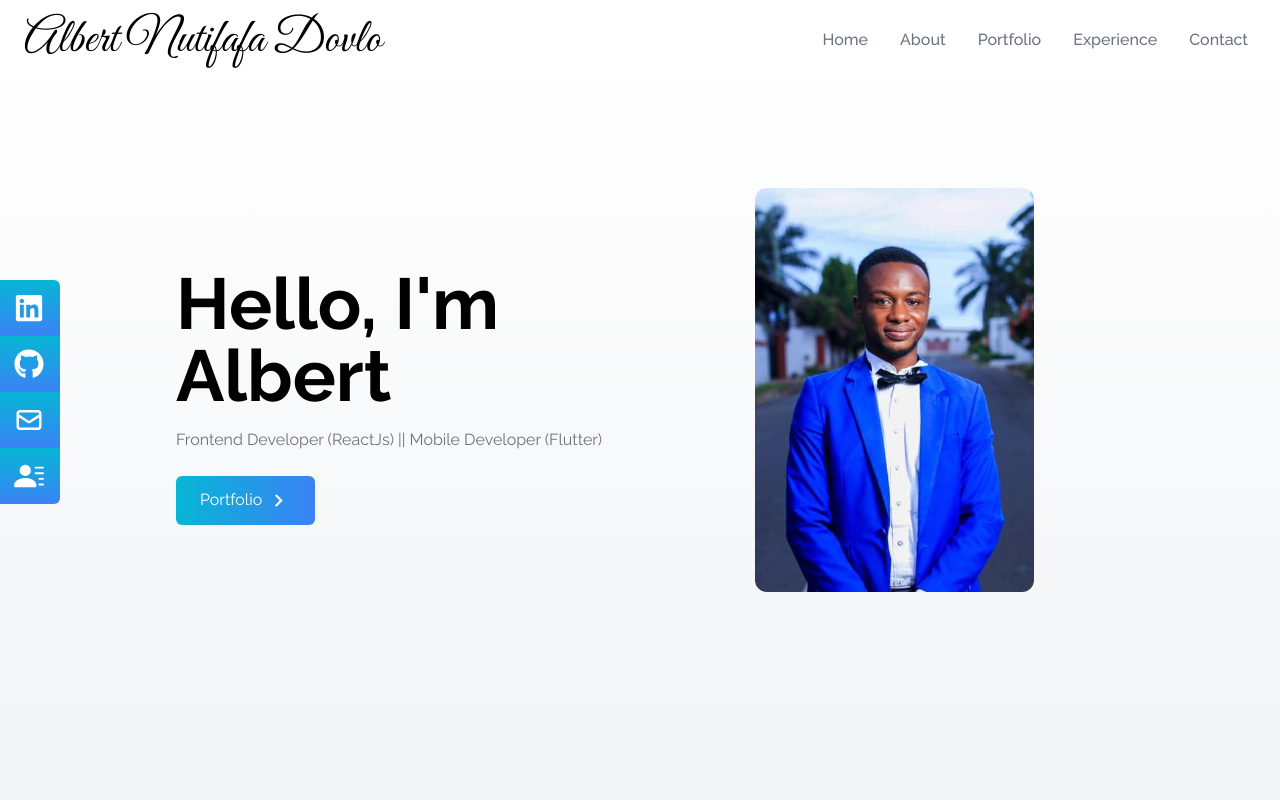
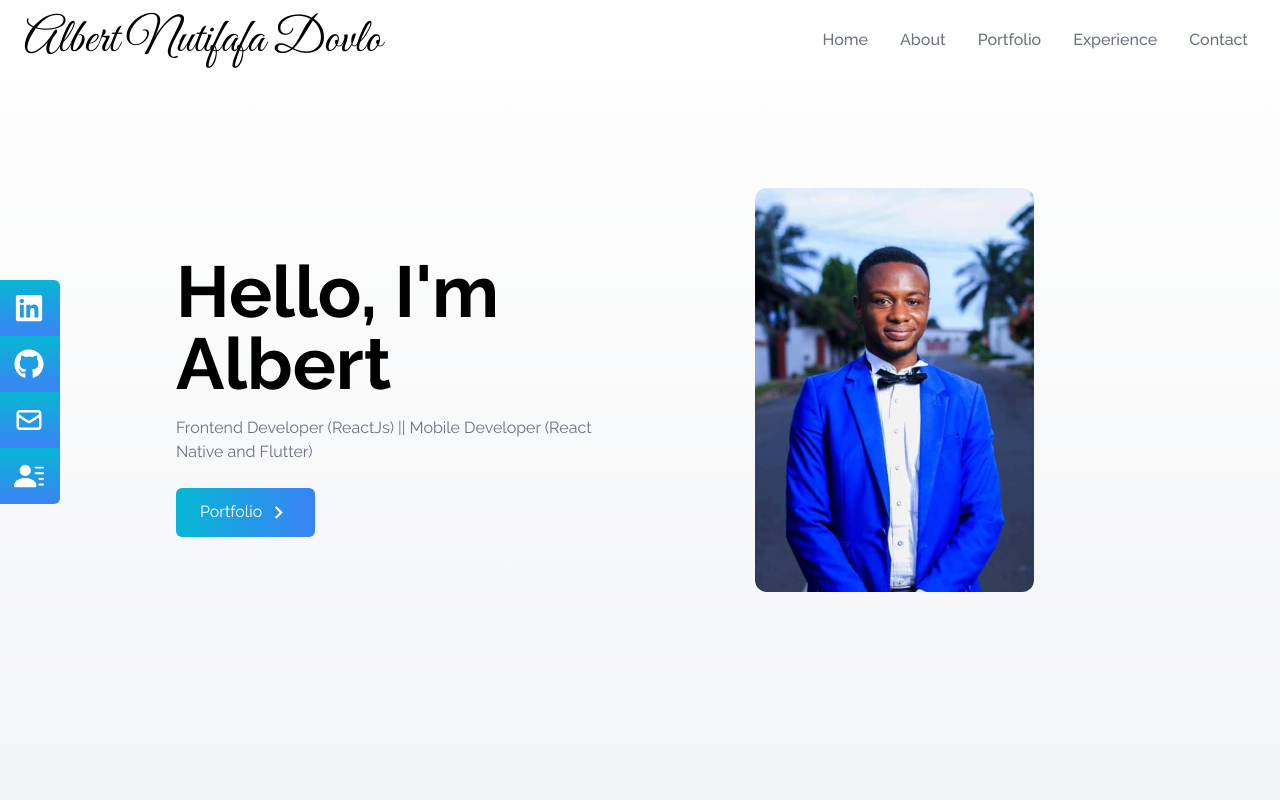
Before and after one commit to alb1nut/portfolio, a React (Create React App) app: page / in a window 1280 px wide. Shown: the top 800 px of the page. Built offline with nearby package versions, Linux system fonts and the light colour scheme.

Commit message:
added react native

```diff
--- a/src/components/Home.jsx
+++ b/src/components/Home.jsx
@@ -15,7 +15,7 @@ const Home = () => {
             Hello, I'm Albert
           </h2>
           <p className="text-gray-500 py-4 max-w-md">
-           Frontend  Developer (ReactJs) ||  Mobile Developer (Flutter)
+           Frontend  Developer (ReactJs) ||  Mobile Developer (React Native  and Flutter)
           </p>
 
           <div>
```
